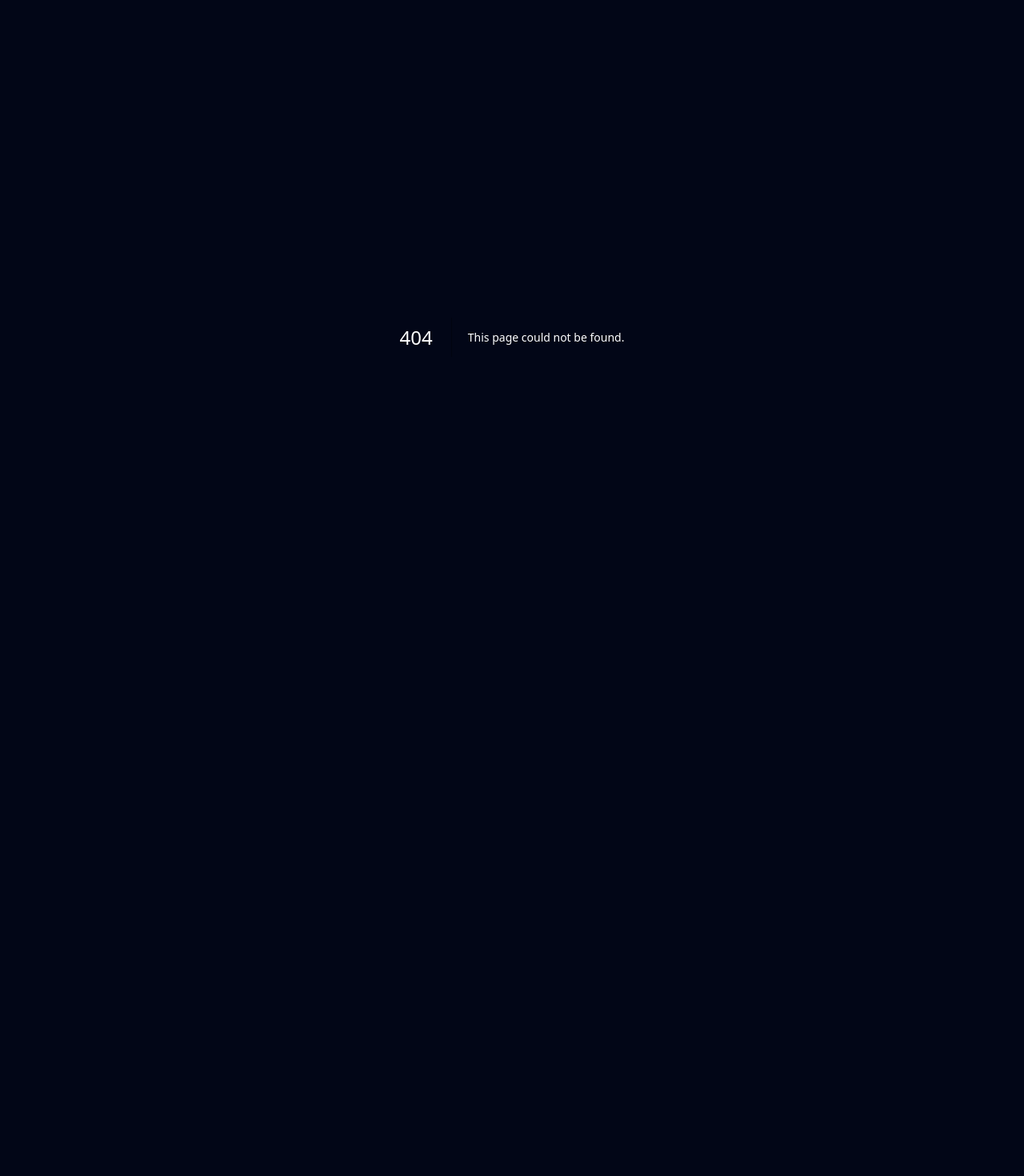
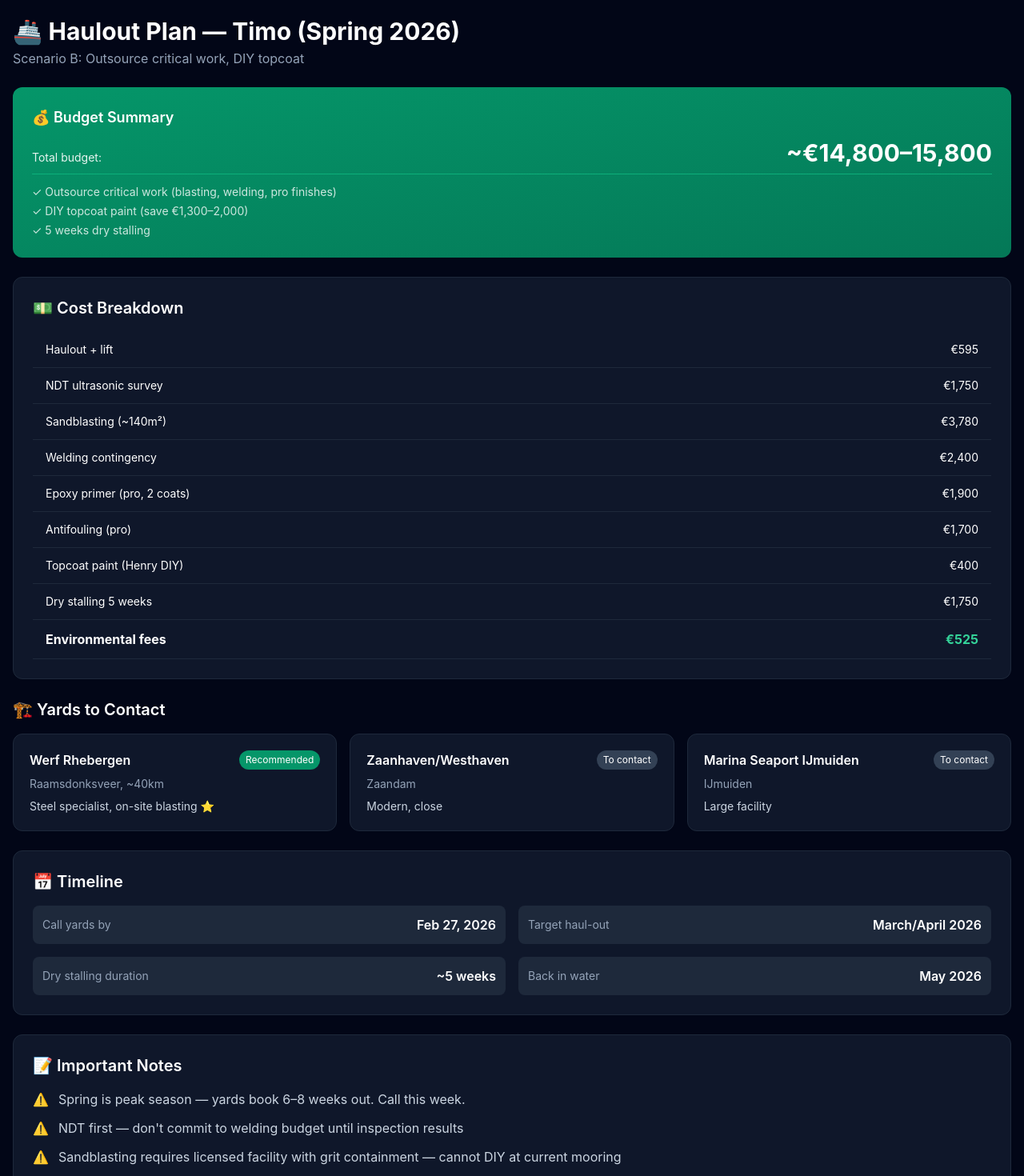
Before and after one commit to kokosthief/boat-dashboard, a Next.js app: page /haulout in a window 1280 px wide. Before the commit this address had no page. Shown: the part 60-1530 px from the top of the page at 80% size. Before the commit the page ends 905 px from the top, so only its background shows below. Built offline with nearby package versions, Linux system fonts and the light colour scheme.

Commit message:
feat: add haulout plan page for Spring 2026

```diff
--- /dev/null
+++ b/src/app/haulout/page.tsx
@@ -0,0 +1,138 @@
+export default function HauloutPlan() {
+  const costs = [
+    { item: 'Haulout + lift', cost: '€595' },
+    { item: 'NDT ultrasonic survey', cost: '€1,750' },
+    { item: 'Sandblasting (~140m²)', cost: '€3,780' },
+    { item: 'Welding contingency', cost: '€2,400' },
+    { item: 'Epoxy primer (pro, 2 coats)', cost: '€1,900' },
+    { item: 'Antifouling (pro)', cost: '€1,700' },
+    { item: 'Topcoat paint (Henry DIY)', cost: '€400' },
+    { item: 'Dry stalling 5 weeks', cost: '€1,750' },
+    { item: 'Environmental fees', cost: '€525' },
+  ];
+
+  const yards = [
+    {
+      name: 'Werf Rhebergen',
+      location: 'Raamsdonksveer, ~40km',
+      desc: 'Steel specialist, on-site blasting ⭐',
+      badge: 'Recommended',
+      badgeColor: 'bg-emerald-600',
+    },
+    {
+      name: 'Zaanhaven/Westhaven',
+      location: 'Zaandam',
+      desc: 'Modern, close',
+      badge: 'To contact',
+      badgeColor: 'bg-slate-700',
+    },
+    {
+      name: 'Marina Seaport IJmuiden',
+      location: 'IJmuiden',
+      desc: 'Large facility',
+      badge: 'To contact',
+      badgeColor: 'bg-slate-700',
+    },
+  ];
+
+  const timeline = [
+    { label: 'Call yards by', value: 'Feb 27, 2026' },
+    { label: 'Target haul-out', value: 'March/April 2026' },
+    { label: 'Dry stalling duration', value: '~5 weeks' },
+    { label: 'Back in water', value: 'May 2026' },
+  ];
+
+  const notes = [
+    'Spring is peak season — yards book 6–8 weeks out. Call this week.',
+    'NDT first — don\'t commit to welding budget until inspection results',
+    'Sandblasting requires licensed facility with grit containment — cannot DIY at current mooring',
+  ];
+
+  return (
+    <div className="space-y-6">
+      {/* Header */}
+      <div>
+        <h1 className="text-3xl font-bold mb-1">🚢 Haulout Plan — Timo (Spring 2026)</h1>
+        <p className="text-slate-400">Scenario B: Outsource critical work, DIY topcoat</p>
+      </div>
+
+      {/* Budget Summary Card */}
+      <div className="bg-gradient-to-br from-emerald-600 to-emerald-700 rounded-xl p-6 text-white">
+        <h2 className="text-lg font-semibold mb-3">💰 Budget Summary</h2>
+        <div className="space-y-2">
+          <div className="flex justify-between items-baseline">
+            <span className="text-sm opacity-90">Total budget:</span>
+            <span className="text-3xl font-bold">~€14,800–15,800</span>
+          </div>
+          <div className="text-sm opacity-80 space-y-1 mt-3 border-t border-emerald-500 pt-3">
+            <p>✓ Outsource critical work (blasting, welding, pro finishes)</p>
+            <p>✓ DIY topcoat paint (save €1,300–2,000)</p>
+            <p>✓ 5 weeks dry stalling</p>
+          </div>
+        </div>
+      </div>
+
+      {/* Cost Breakdown */}
+      <div className="bg-slate-900 border border-slate-800 rounded-xl p-6">
+        <h2 className="text-xl font-semibold mb-4">💵 Cost Breakdown</h2>
+        <div className="overflow-x-auto">
+          <table className="w-full text-sm">
+            <tbody>
+              {costs.map((row, i) => (
+                <tr key={i} className={`border-b border-slate-800 ${i === costs.length - 1 ? 'font-bold text-base' : ''}`}>
+                  <td className="py-3 px-4">{row.item}</td>
+                  <td className={`py-3 px-4 text-right ${i === costs.length - 1 ? 'text-emerald-400' : ''}`}>{row.cost}</td>
+                </tr>
+              ))}
+            </tbody>
+          </table>
+        </div>
+      </div>
+
+      {/* Yards Section */}
+      <div>
+        <h2 className="text-xl font-semibold mb-4">🏗️ Yards to Contact</h2>
+        <div className="grid md:grid-cols-3 gap-4">
+          {yards.map(y => (
+            <div key={y.name} className="bg-slate-900 border border-slate-800 rounded-xl p-5 hover:border-slate-600 transition-colors">
+              <div className="flex items-start justify-between mb-2">
+                <h3 className="font-semibold">{y.name}</h3>
+                <span className={`${y.badgeColor} text-white text-xs px-2 py-1 rounded-full whitespace-nowrap ml-2`}>
+                  {y.badge}
+                </span>
+              </div>
+              <p className="text-sm text-slate-400 mb-2">{y.location}</p>
+              <p className="text-sm text-slate-300">{y.desc}</p>
+            </div>
+          ))}
+        </div>
+      </div>
+
+      {/* Timeline */}
+      <div className="bg-slate-900 border border-slate-800 rounded-xl p-6">
+        <h2 className="text-xl font-semibold mb-4">📅 Timeline</h2>
+        <div className="grid sm:grid-cols-2 gap-4">
+          {timeline.map((t, i) => (
+            <div key={i} className="flex justify-between items-center p-3 bg-slate-800 rounded-lg">
+              <span className="text-slate-400 text-sm">{t.label}</span>
+              <span className="font-semibold">{t.value}</span>
+            </div>
+          ))}
+        </div>
+      </div>
+
+      {/* Notes */}
+      <div className="bg-slate-900 border border-slate-800 rounded-xl p-6">
+        <h2 className="text-xl font-semibold mb-4">📝 Important Notes</h2>
+        <ul className="space-y-3">
+          {notes.map((note, i) => (
+            <li key={i} className="flex gap-3">
+              <span className="text-yellow-500 font-bold">⚠️</span>
+              <span className="text-slate-300">{note}</span>
+            </li>
+          ))}
+        </ul>
+      </div>
+    </div>
+  );
+}
--- a/src/app/page.tsx
+++ b/src/app/page.tsx
@@ -28,6 +28,7 @@ export default function Home() {
     { href: '/kanban', emoji: '📋', title: 'Kanban Board', desc: `${tasks.filter(t => t.status === 'Started').length} started · ${tasks.filter(t => t.status === 'Planning').length} planning · ${tasks.filter(t => t.status === 'Ideation').length} ideation · ${tasks.filter(t => t.status === 'Researching').length} researching` },
     { href: '/vendors', emoji: '🔧', title: 'Vendors', desc: `${vendors.length} contacts` },
     { href: '/harbours', emoji: '⚓', title: 'Harbours', desc: `${harbours.length} marinas tracked` },
+    { href: '/haulout', emoji: '🚢', title: 'Haulout Plan', desc: 'Spring 2026 · €14,800–15,800 · 3 yards to contact' },
   ];
 
   return (
--- a/src/components/Nav.tsx
+++ b/src/components/Nav.tsx
@@ -9,6 +9,7 @@ const links = [
   { href: '/expenses', label: '💰 Expenses' },
   { href: '/vendors', label: '🔧 Vendors' },
   { href: '/harbours', label: '⚓ Harbours' },
+  { href: '/haulout', label: '🚢 Haulout' },
 ];
 
 export default function Nav() {
```
